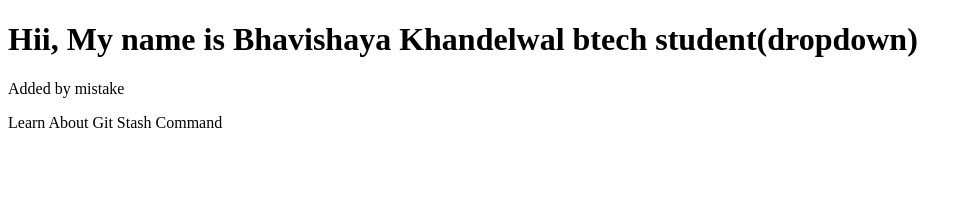
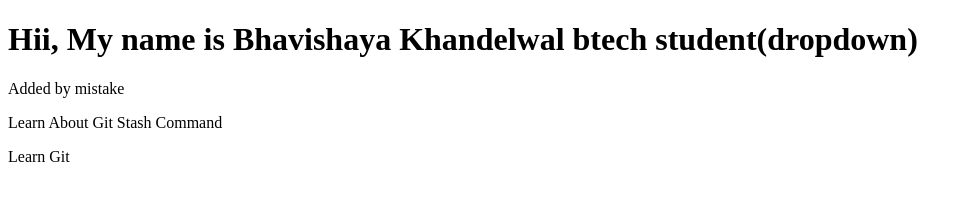
Before and after one commit to BHAVISHAYA/Test_3, a plain HTML site: page index.html in a window 1280 px wide. Shown: the whole page, without its empty margins (0-972 px from the left). Drawn offline with Linux system fonts and the light colour scheme.

Commit message:
Modified Index

```diff
--- a/index.html
+++ b/index.html
@@ -9,5 +9,6 @@
     <h1>Hii, My name is Bhavishaya Khandelwal btech student(dropdown) </h1>
     <p>Added by mistake</p>
     <p>Learn About Git Stash Command</p>
+    <p>Learn Git</p>
 </body>
 </html>
```
